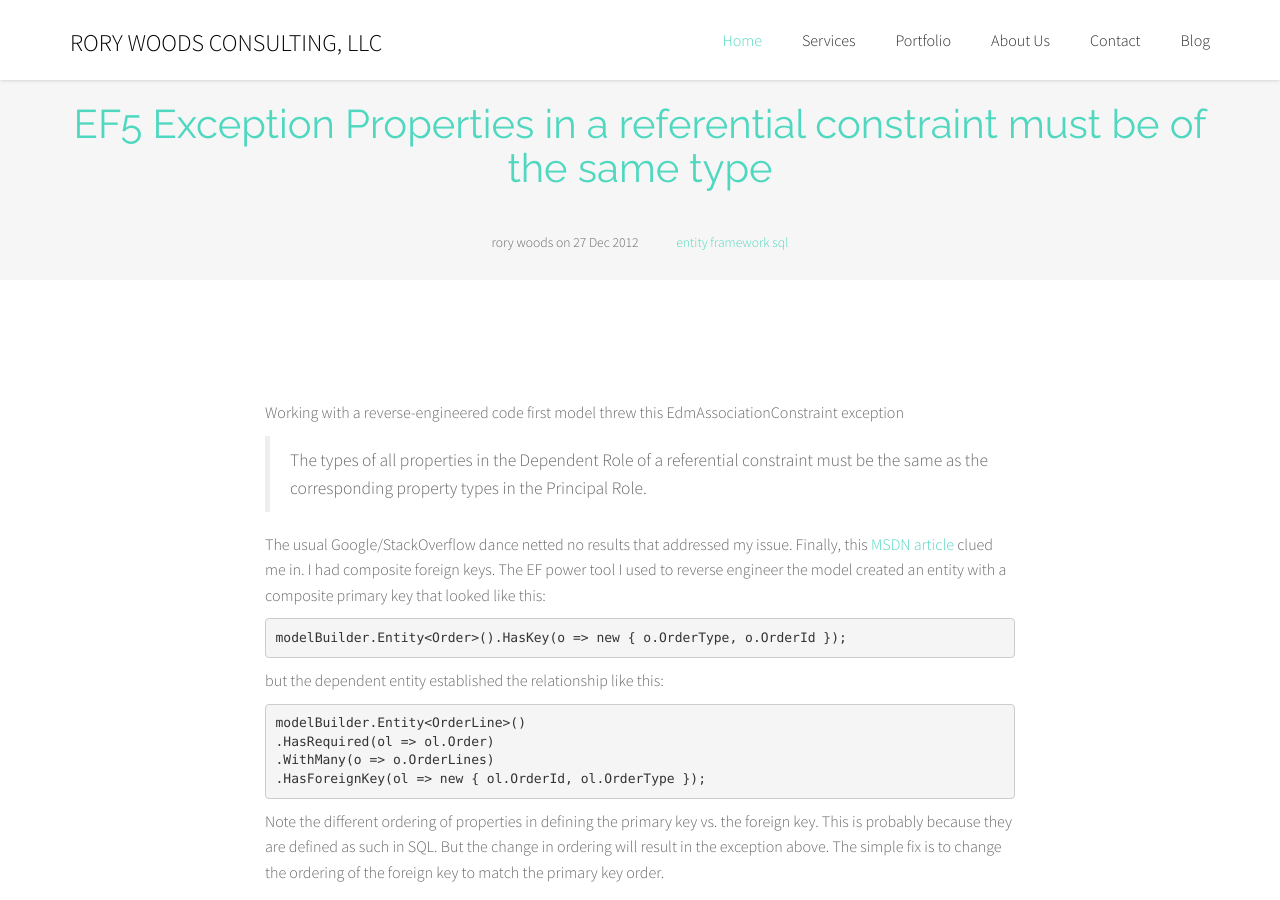
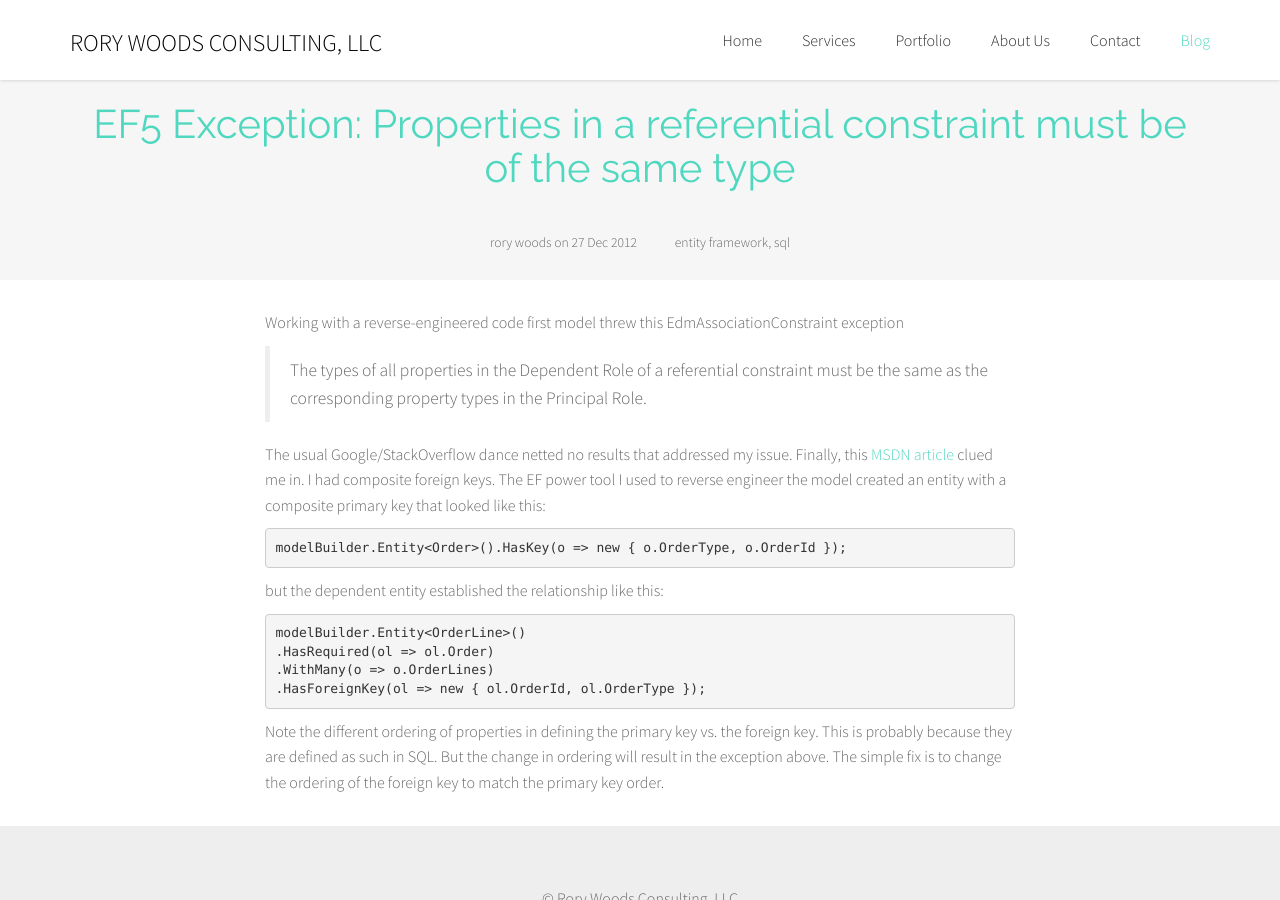
Before and after one commit to rorywoods/rorywoods.github.io, a Jekyll site: the page built from _posts/2012-12-27-ef5-exception-properties-in-a-referential-constraint-must-be-of-the-same-type.markdown, in a window 1280 px wide and 900 px high. Built offline with Jekyll 4.4.1, drawn with Linux system fonts in a browser that asks for light colours; Markdown is read by kramdown in place of the engine named in the settings.

Commit message:
new post and fix scrollspy

```diff
--- a/_includes/mast.html
+++ b/_includes/mast.html
@@ -1,6 +1,10 @@
-{%  assign link_class = "" %}
+{% assign link_class = "" %}
+{% assign active_class = "" %}
+{% assign path = "/index.html" %}
 {% if page.url == "/index.html" %}
 {% assign link_class = "smoothScroll" %}
+{% assign active_class = "active" %}
+{% assign path = "" %}
 {% endif %}
     <header class="header-fixed">
       <div class="container">
@@ -20,14 +24,17 @@
               <!-- Navigation links -->
               <div class="collapse navbar-collapse navbar-ex1-collapse">
                 <ul class="nav navbar-right navbar-nav">
-                  <li class="active">
-		      <a class="{{ link_class }}" href="/index.html#highlighted">Home</a>
-                  </li>
-                  <li><a class="{{ link_class }}" href="/index.html#services">Services</a></li>
-                  <li><a class="{{ link_class }}" href="/index.html#portfolio">Portfolio</a></li>
-                  <li><a class="{{ link_class }}" href="/index.html#about-us">About Us</a></li>
-                  <li><a class="{{ link_class }}" href="/index.html#contact">Contact</a></li>
+                  <li class="{{active_class}}"><a class="{{ link_class }}" href="{{ path }}#highlighted">Home</a></li>
+                  <li><a class="{{ link_class }}" href="{{ path }}#services">Services</a></li>
+                  <li><a class="{{ link_class }}" href="{{ path }}#portfolio">Portfolio</a></li>
+                  <li><a class="{{ link_class }}" href="{{ path }}#about-us">About Us</a></li>
+                  <li><a class="{{ link_class }}" href="{{ path }}#contact">Contact</a></li>
+                  {% if page.url contains "/blog/" %}
+                  <li  class="active"><a href="/blog/index.html">Blog</a></li>
+                  {% else %}
                   <li><a href="/blog/index.html">Blog</a></li>
+                  {% endif %}
+
                 </ul>
               </div> <!-- /navbar-collapse -->
             </nav>
--- a/_layouts/post.html
+++ b/_layouts/post.html
@@ -13,11 +13,7 @@ layout: default
 		<ul class="blog-post-info list-inline">
 		  <li>{{ page.author }} on {{ page.date | date_to_string }}</li>
 		  <li>
-			{% for cat in page.categories %}
-			{% if cat != "blog" %}
-			<a href="#">{{ cat }}</a>
-			{% endif %}
-			{% endfor %}
+			{{ page.categories | join: ', ' }}
 		  </li>
 		  <!--<li>2 comments</li>-->
 		</ul>
--- a/_posts/2012-12-27-ef5-exception-properties-in-a-referential-constraint-must-be-of-the-same-type.markdown
+++ b/_posts/2012-12-27-ef5-exception-properties-in-a-referential-constraint-must-be-of-the-same-type.markdown
@@ -1,5 +1,5 @@
 ---
-title: "EF5 Exception Properties in a referential constraint must be of the same type"
+title: "EF5 Exception: Properties in a referential constraint must be of the same type"
 author: rory woods
 date: 2012-12-27 15:00:00
 layout: post
--- a/css/style.css
+++ b/css/style.css
@@ -1887,18 +1887,9 @@ input[type="number"] {
   color:#000;
 }
 
-
 /***********************************/
 /***** PORTFOLIO MODAL *************/
 /***********************************/
-/*.portfolio-box{
-	font-size:smaller;
-	width:100%;
-	height:100%;
-	float:left;
-	padding:10px
-}*/
-
 
 .portfolio-box{
 	padding:20px
@@ -1906,3 +1897,13 @@ input[type="number"] {
     .portfolio-box h2 {
         margin: 0;
     }
+
+/* blog tweaks */
+#blog-single * .region{
+padding-top: 30px;
+padding-bottom: 30px;
+}
+#blog-single * .block{
+padding-top: 0;
+padding-bottom: 0;
+}
```
Also changed, not shown: 1 other file.
